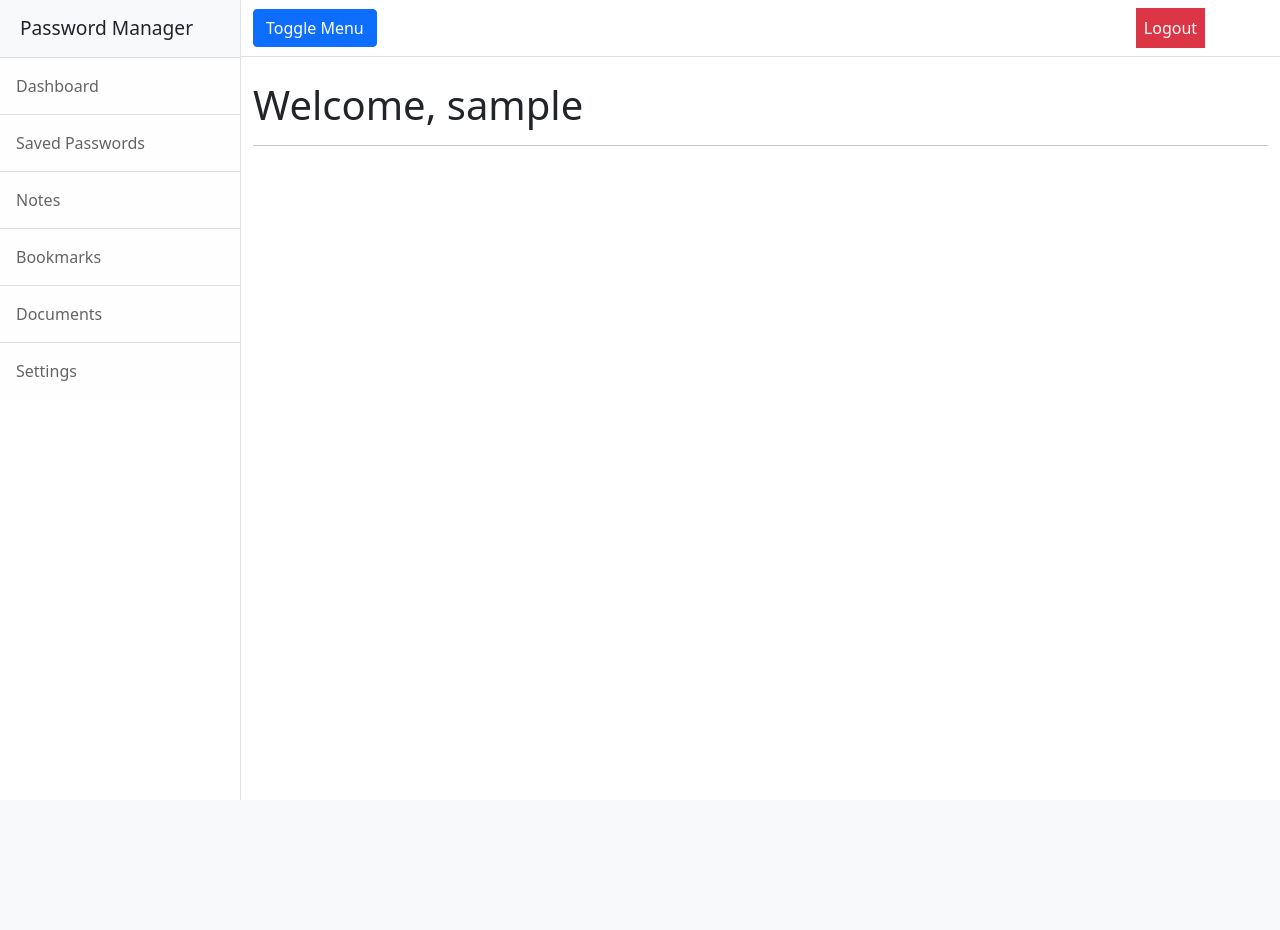
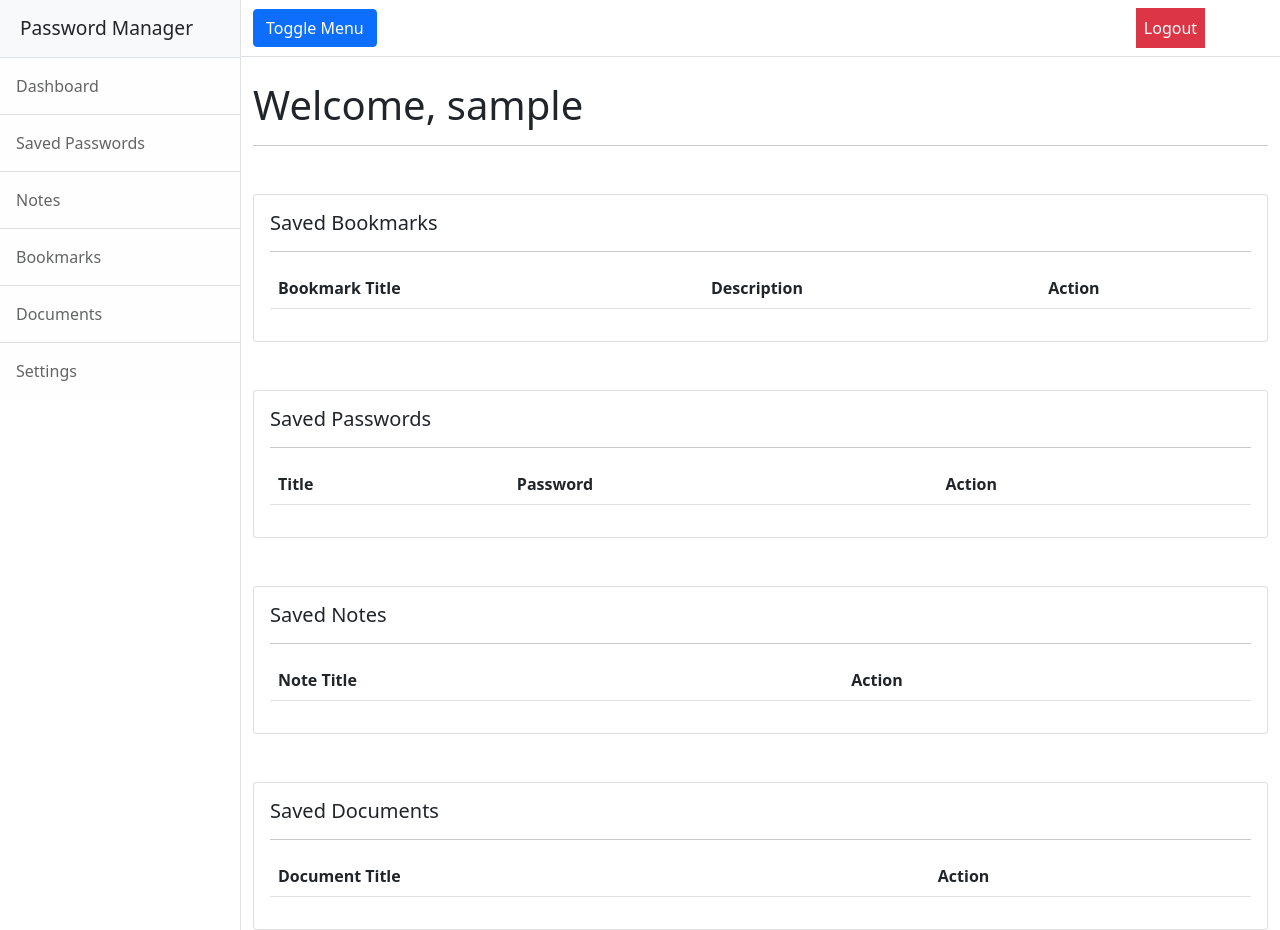
Before and after one commit to webdesigner4ever/Hi-Five, a Flask app: page / in a window 1280 px wide. Before the commit the page ends 800 px from the top, so only its background shows below. Run offline with Flask 2, Linux system fonts and the light colour scheme; the visitor is signed in with stand-in values (Sample User, id 1); lists and menus that the app fills with data are empty.

Commit message:
Add dashboard pinning

```diff
--- a/src/templates/dashboard.html
+++ b/src/templates/dashboard.html
@@ -11,4 +11,130 @@
     <hr />
 
 </div>
+<div class="container-fluid">
+
+    <div class="row mt-5">
+        <div class="col-md-12">
+            <div class="card">
+                <div class="card-body">
+                    <h5 class="card-title">Saved Bookmarks</h5>
+                    <hr/>
+                    <table class="table">
+                        <thead class="thead-dark">
+                            <tr>
+                                    <th>Bookmark Title</th>
+                                    <th>Description</th>
+                                    <th>Action</th>
+                            </tr>
+                        </thead>
+                        {% for bookmark in bookmarks %}
+                            <tr>
+                                <td>{{ bookmark["bookmark_title"] }}</td>
+                                <td>{{ bookmark["bookmark_desc"] }}</td>
+                                <td>
+                                    <a target="_blank" href="{{ bookmark['bookmark_url'] }}">Visit</a>
+                                    <a onclick="return confirm('Are you sure that you want to delete this bookmark?')" href="/bookmarks/delete/{{ bookmark['bookmark_id'] }}">Delete</a>
+                                    <a href="/bookmarks/pin/{{ bookmark['bookmark_id'] }}">Pin</a>
+                                </td>
+                            </tr>
+                        {% endfor %}
+                    </table>
+                </div>
+            </div>
+        </div>
+    </div>
+
+<div class="row mt-5">
+    <div class="col-md-12">
+        <div class="card">
+            <div class="card-body">
+                <h5 class="card-title">Saved Passwords</h5>
+                <hr/>
+                <table class="table">
+                    <thead class="thead-dark">
+                        <tr>
+                                <th>Title</th>
+                                <th>Password</th>
+                                <th>Action</th>
+                        </tr>
+                    </thead>
+                    <tbody>
+                        {% for pswrd in pswrds %}
+                            <tr>
+                                <td>{{ pswrd["pswrd_title"] }}</td>
+                                </td>
+                                <td>
+                                    <input type="password" class="form-control" disabled value="{{ pswrd['pswrd_content'] }}" id="field_{{ pswrd['pswrd_id'] }}" />
+                                </td>
+                                <td>
+                                    <a class="btn btn-success" href="#" onclick="document.getElementById(`field_{{ pswrd['pswrd_id'] }}`).type=`text`">Reveal</a>
+                                    <a class="btn btn-danger" href="/pswrds/delete/{{ pswrd['pswrd_id'] }}">Delete</a>
+                                </td>
+                            </tr>
+                        {% endfor %}
+                    </tbody>
+                </table>
+            </div>
+        </div>
+    </div>
+</div>
+
+<div class="row mt-5">
+    <div class="col-md-12">
+        <div class="card">
+            <div class="card-body">
+                <h5 class="card-title">Saved Notes</h5>
+                <hr/>
+                <table class="table">
+                    <thead class="thead-dark">
+                        <tr>
+                                <th>Note Title</th>
+                                <th>Action</th>
+                        </tr>
+                    </thead>
+                    {% for note in notes %}
+                        <tr>
+                            <td>{{ note["note_title"] }}</td>
+                            <td>
+                                <a target="_blank" href="/notes/edit/{{ note['note_id'] }}">Edit</a>
+                                <a target="_blank" href="/notes/view/{{ note['note_id'] }}">View</a>
+                                <a onclick="return confirm('Are you sure that you want to delete this note?')" href="/notes/delete/{{ note['note_id'] }}">Delete</a>
+                            </td>
+                        </tr>
+                    {% endfor %}
+                </table>
+            </div>
+        </div>
+    </div>
+</div>
+
+<div class="row mt-5">
+    <div class="col-md-12">
+        <div class="card">
+            <div class="card-body">
+                <h5 class="card-title">Saved Documents</h5>
+                <hr/>
+                <table class="table">
+                    <thead class="thead-dark">
+                        <tr>
+                                <th>Document Title</th>
+                                <th>Action</th>
+                        </tr>
+                    </thead>
+                    {% for document in documents %}
+                        <tr>
+                            <td>{{ document["document_title"] }}</td>
+                            <td>
+                                <a class="btn btn-warning" target="_blank" href="/static/uploads/{{ document['document_cont'] }}">Download</a>
+                                <a class="btn btn-danger" href="/documents/delete/{{ document['document_id'] }}">Delete</a>
+                            </td>
+                        </tr>
+                    {% endfor %}
+                </table>
+            </div>
+        </div>
+    </div>
+</div>
+</div>
+
 {% endblock %}
```
